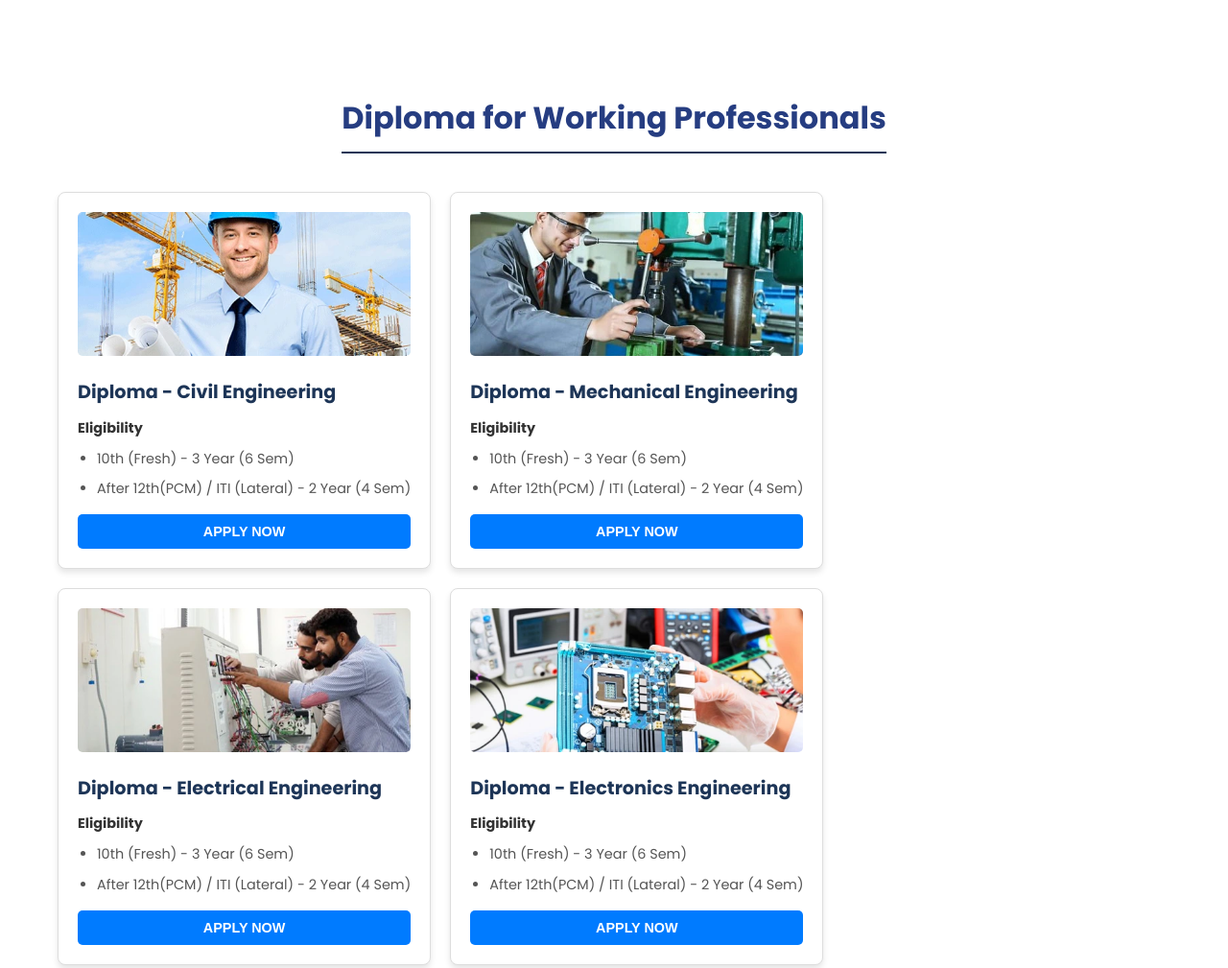
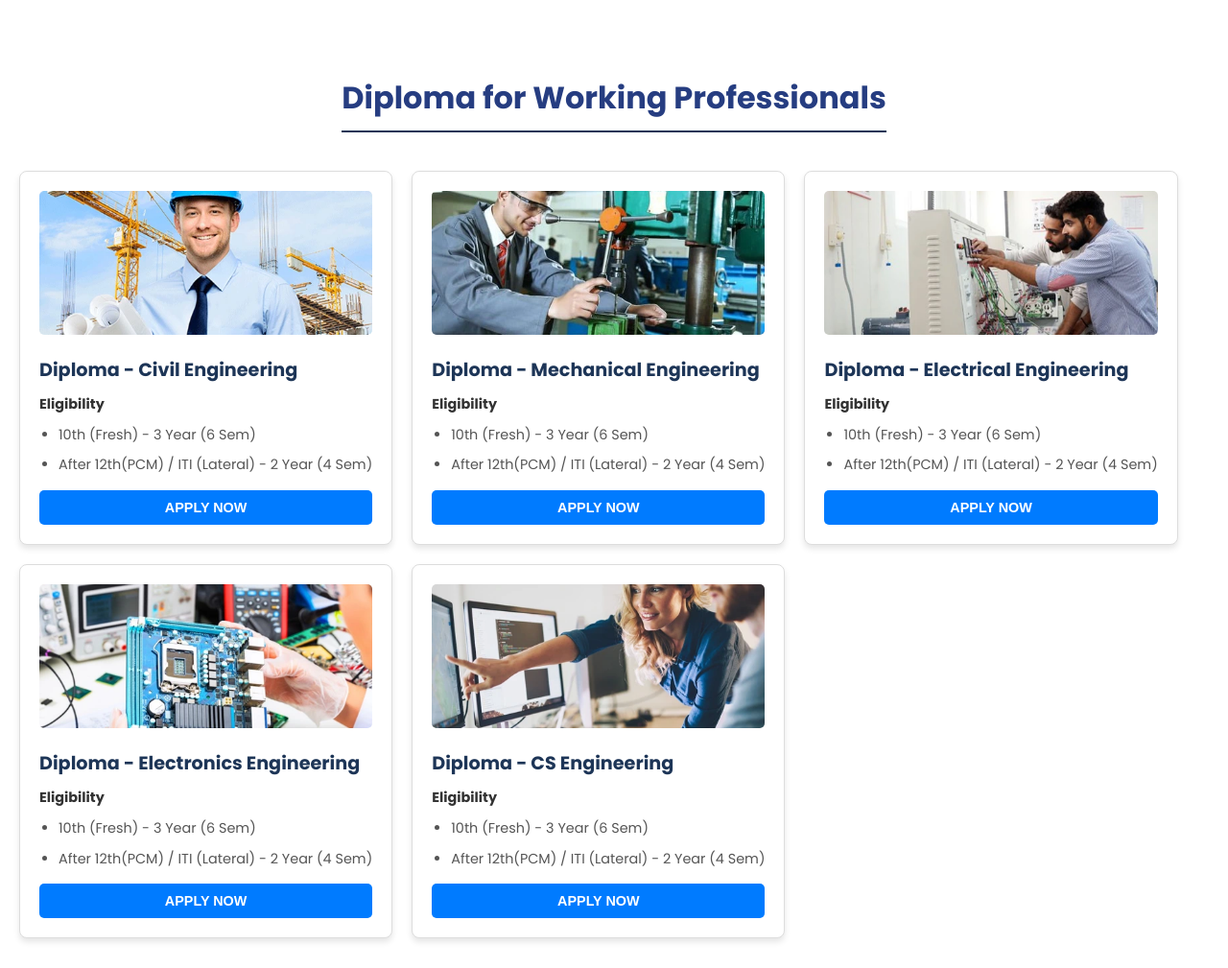
Before and after one commit to nawabkhan89646/HTML-CSS-TASK, a plain HTML site: page index.html in a window 1280 px wide. Shown: the part 1377-2386 px from the top of the page at 96% size. Drawn offline with Linux system fonts and the light colour scheme.

Commit message:
some changes

```diff
--- a/style.css
+++ b/style.css
@@ -127,12 +127,12 @@ body, html {
     width: 80px;
 }
 
-body, html {
+/* body, html {
     margin: 0;
     padding: 0;
     box-sizing: border-box;
     font-family: Poppins, sans-serif;
-}
+} */
 
 .program-section {
     display: flex;
@@ -195,15 +195,15 @@ body, html {
     border-radius: 50%;
     z-index: -1;
 }
-body {
+/* body {
     font-family: Poppins, sans-serif;
     margin: 0;
     padding: 0;
     color: #333;
-  }
+  } */
 
   .container1{
-    max-width: 1200px;
+    /* max-width: 1200px; */
     margin: 0 auto;
     padding: 20px;
     text-align: center;
@@ -223,6 +223,7 @@ body {
     flex-wrap: wrap;
     gap: 20px;
     margin-top: 20px;
+    /* border: 2px solid red; */
   }
 
   .card {
@@ -291,12 +292,12 @@ body {
   .card button:hover {
     background-color: #0056b3;
   }
-  body {
+  /* body {
     font-family: Poppins, sans-serif;
     margin: 0;
     padding: 0;
     color: #333;
-  }
+  } */
 
   .container2{
     max-width: 1200px;
@@ -357,12 +358,12 @@ body {
   ul li b {
     color: #263d81;
   }
-body {
+/* body {
     font-family: Poppins, sans-serif;
     margin: 0;
     padding: 0;
     line-height: 1.6;
-  }
+  } */
 
   .why-choose-us {
     text-align: center;
@@ -452,12 +453,12 @@ body {
     background: #007bff;
     border-radius: 5px;
   }
-body {
+/* body {
     font-family: Poppins, sans-serif;
     margin: 0;
     padding: 0;
     line-height: 1.6;
-  }
+  } */
   .placement-partners {
     text-align: center;
     padding: 40px 20px;
@@ -554,11 +555,11 @@ body {
     transform: scale(1);
   }
 
-body {
+/* body {
     font-family: Poppins, sans-serif;
     margin: 0;
     padding: 0;
-  }
+  } */
 
   .faq-section {
     max-width: 1200px;
@@ -617,11 +618,11 @@ body {
     font-size: 0.95rem;
     color: #555;
   }
-body {
+/* body {
     font-family: Poppins, sans-serif;
     margin: 0;
     padding: 0;
-}
+} */
 .container3 {
     display: flex;
     justify-content: space-around;
```
